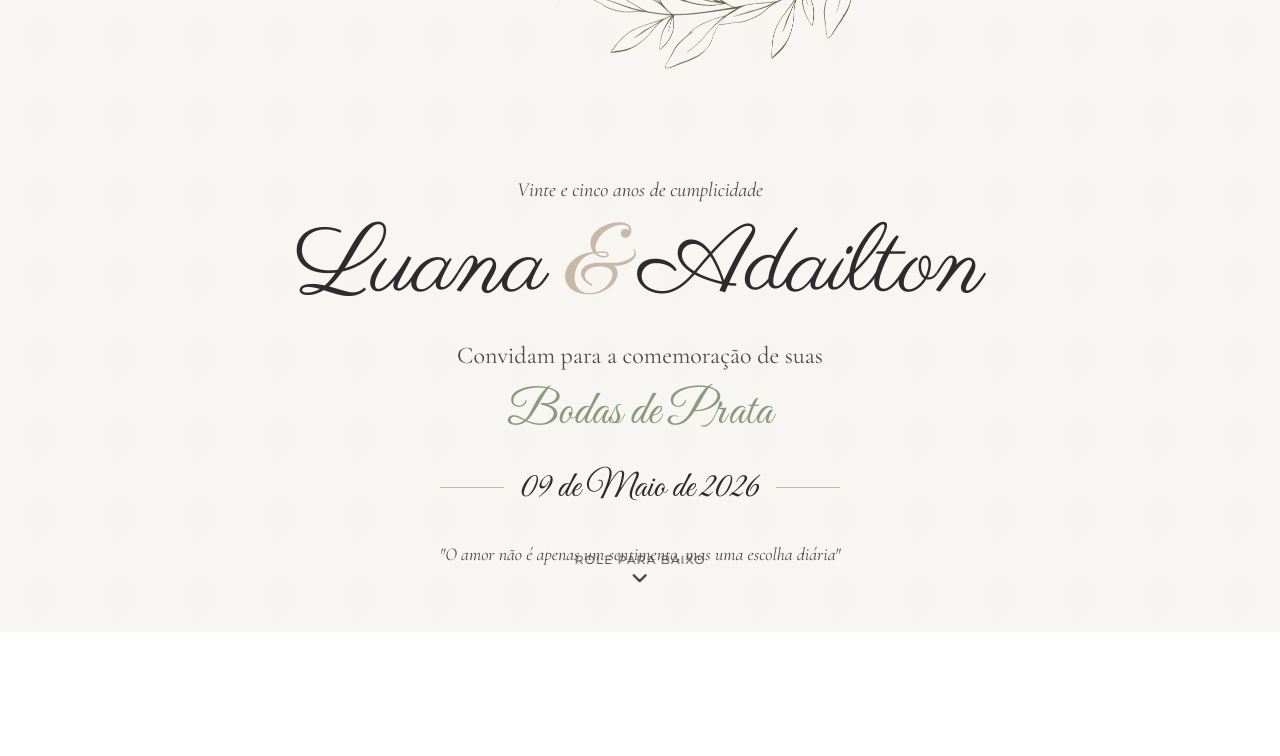
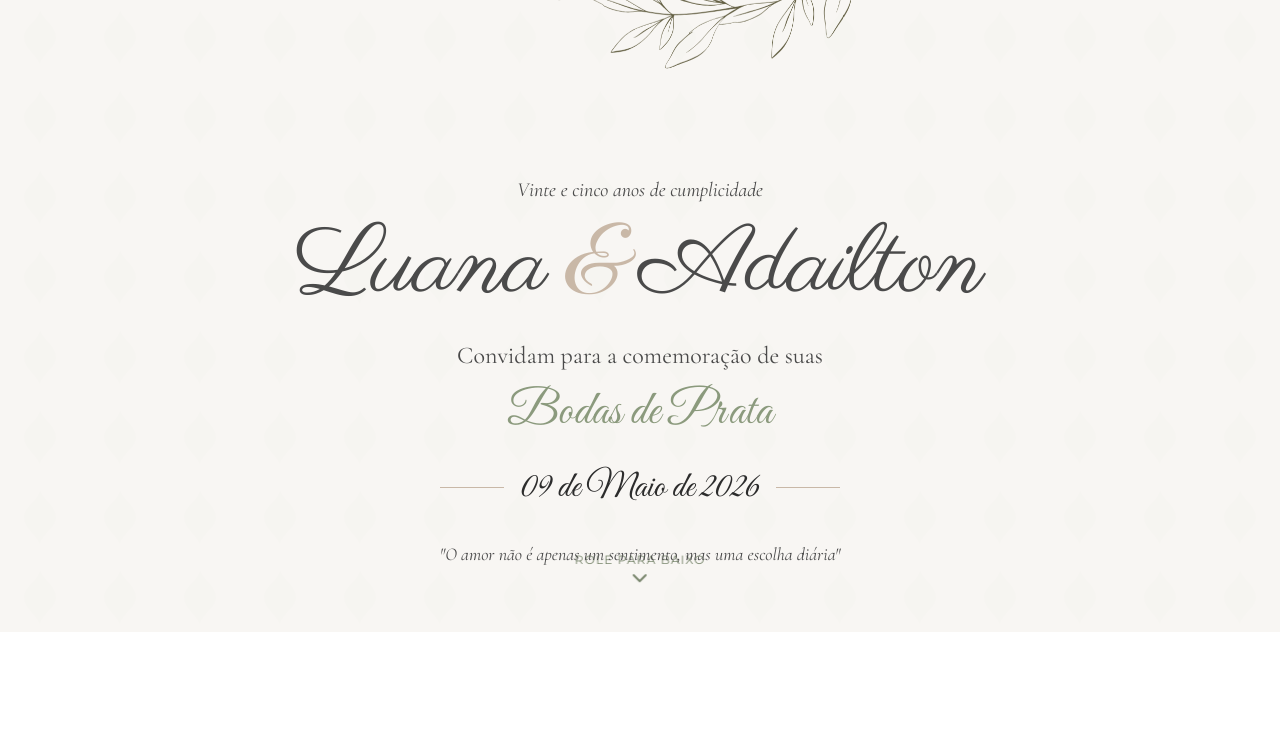
Before and after one commit to AdailtonMRO/BodasdePrata, a React (Vite) app: page / in a window 1280 px wide. Shown: the part 556-1312 px from the top of the page. Built offline with nearby package versions, Linux system fonts and the light colour scheme.

Commit message:
Alteracao nos css e js de cores e nomes

```diff
--- a/src/sections/Hero.tsx
+++ b/src/sections/Hero.tsx
@@ -38,7 +38,7 @@ export function Hero() {
 
         {/* Main Title */}
         <h1 className="font-script text-5xl md:text-7xl lg:text-8xl text-dark-text mb-6 animate-fade-in opacity-0" style={{ animationDelay: '0.4s' }}>
-           <span className="font-nome text-verde">Luana</span> <span className="text-champagne">&</span>  <span className="font-nome text-verde">Adailton</span>
+           <span className="font-nome text-light-text">Luana</span> <span className="text-champagne">&</span>  <span className="font-nome text-light-text">Adailton</span>
         </h1>
 
         {/* Description */}
--- a/tailwind.config.js
+++ b/tailwind.config.js
@@ -15,6 +15,7 @@ module.exports = {
         cream: "#F8F6F3",
         "dark-text": "#2C2C2C",
         "light-text": "#4A4A4A",
+        verde: "#77856b",
         primary: {
           DEFAULT: "hsl(var(--primary))",
           foreground: "hsl(var(--primary-foreground))",
@@ -56,6 +57,7 @@ module.exports = {
       },
       fontFamily: {
         script: ['Great Vibes', 'cursive'],
+        nome: ['Parisienne', 'sans-serif'],
         serif: ['Cormorant Garamond', 'serif'],
         sans: ['Montserrat', 'sans-serif'],
       },
```
